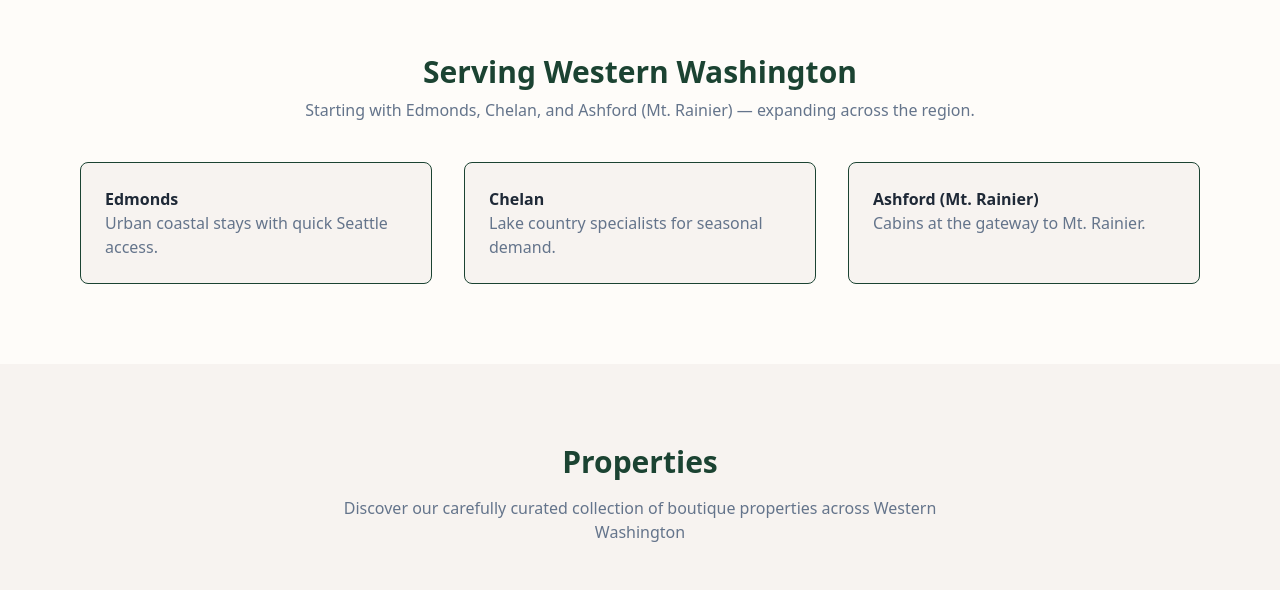
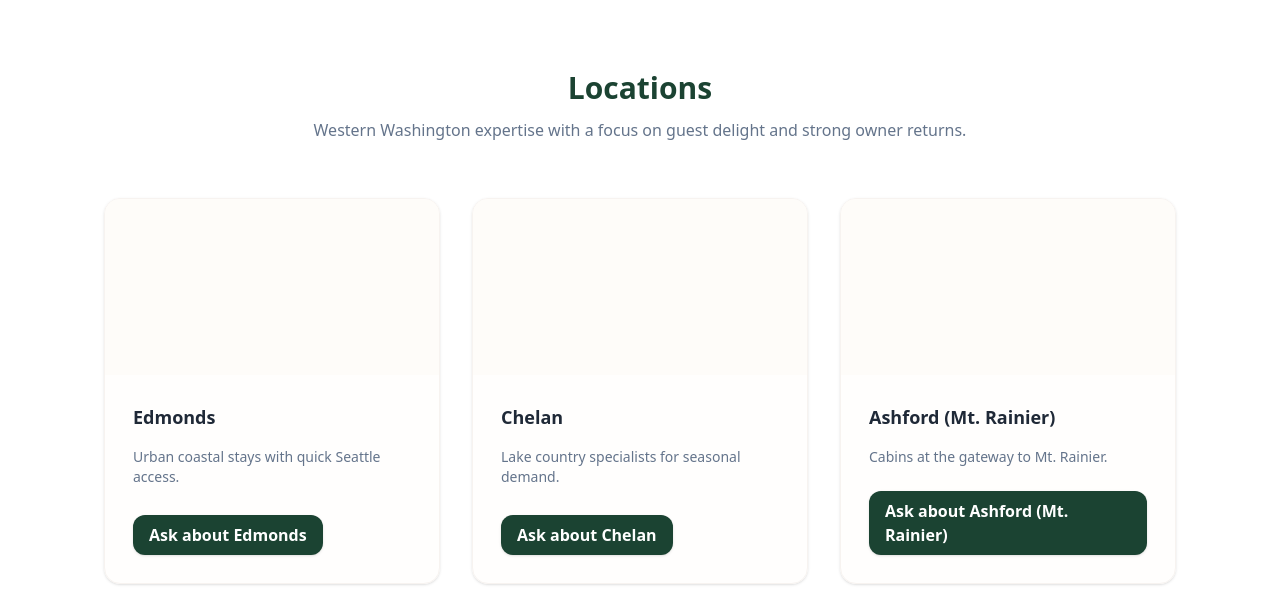
Before and after one commit to BlakeSanderson44/Host-With-Julia, a Next.js app: page / in a window 1280 px wide. Shown: the part 3009-3599 px from the top of the page. Built offline with nearby package versions, Linux system fonts and the light colour scheme.

Commit message:
Enhance locations section accessibility and content

```diff
--- a/components/LocationsSection.tsx
+++ b/components/LocationsSection.tsx
@@ -1,26 +1,120 @@
-interface LocationItem {
-  name: string;
-  description: string;
-}
+'use client';
 
-interface LocationsSectionProps {
-  locations: LocationItem[];
-}
+type AnyRecord = Record<string, unknown>;
+
+type LocationsSectionProps = {
+  locations: AnyRecord[] | undefined;
+};
+
+const getString = (value: unknown, fallback = ''): string =>
+  typeof value === 'string' ? value : fallback;
+
+const getArray = (value: unknown): unknown[] => (Array.isArray(value) ? value : []);
 
 export default function LocationsSection({ locations }: LocationsSectionProps) {
+  const safeLocations = Array.isArray(locations) ? locations : [];
+
+  const normalized = safeLocations.map((loc, index) => {
+    const name = getString(loc['name'] ?? loc['title'], `Location ${index + 1}`);
+    const image = getString(loc['image'] ?? loc['img'] ?? loc['photo']);
+
+    const altText =
+      getString(loc['alt'], '') ||
+      (name ? `${name} — scenic view` : 'Scenic Pacific Northwest view');
+
+    const blurb =
+      getString(loc['blurb'], '') ||
+      getString(loc['description'], '') ||
+      getString(loc['summary'], '');
+
+    const highlightSources: unknown[][] = [
+      getArray(loc['highlights']),
+      getArray(loc['bullets']),
+      getArray(loc['features']),
+    ];
+
+    const highlights = highlightSources
+      .flat()
+      .map((item) => (typeof item === 'string' ? item.trim() : ''))
+      .filter(Boolean)
+      .slice(0, 3);
+
+    return { name, image, altText, blurb, highlights };
+  });
+
   return (
-    <section id="locations" className="py-20">
-      <div className="max-w-6xl mx-auto px-4">
-        <h2 className="text-3xl font-bold text-forest text-center">Serving Western Washington</h2>
-        <p className="text-center text-slate mt-2">
-          Starting with Edmonds, Chelan, and Ashford (Mt. Rainier) — expanding across the region.
-        </p>
-        <div className="grid gap-8 md:grid-cols-3 mt-10">
-          {locations.map((location) => (
-            <div key={location.name} className="border border-forest bg-sand p-6 rounded-lg hover:shadow-lg transition">
-              <h3 className="font-semibold">{location.name}</h3>
-              <p className="text-slate">{location.description}</p>
-            </div>
+    <section id="locations" aria-labelledby="locations-heading" className="bg-white py-16 sm:py-24">
+      <div className="mx-auto max-w-6xl px-6 sm:px-10">
+        <header className="mx-auto mb-10 max-w-2xl text-center sm:mb-14">
+          <h2 id="locations-heading" className="text-3xl font-bold text-forest">
+            Locations
+          </h2>
+          <p className="mt-3 text-slate">
+            Western Washington expertise with a focus on guest delight and strong owner returns.
+          </p>
+        </header>
+
+        <div className="grid grid-cols-1 gap-6 sm:grid-cols-2 sm:gap-8 lg:grid-cols-3">
+          {normalized.map(({ name, image, altText, blurb, highlights }, idx) => (
+            <article
+              key={`${name}-${idx}`}
+              className="flex h-full flex-col overflow-hidden rounded-2xl border border-sand bg-cream/40 shadow"
+            >
+              {image ? (
+                <img
+                  src={image}
+                  alt={altText}
+                  className="h-44 w-full object-cover"
+                  loading={idx === 0 ? 'eager' : 'lazy'}
+                  decoding={idx === 0 ? 'sync' : 'async'}
+                />
+              ) : (
+                <div className="h-44 w-full bg-cream" aria-hidden="true" />
+              )}
+
+              <div className="flex grow flex-col gap-4 p-6 sm:p-7">
+                <h3 className="text-lg font-semibold text-charcoal">{name}</h3>
+                <p className="text-sm text-slate">
+                  {blurb || `Trusted hosting, local partnerships, and guest-loved stays in ${name}.`}
+                </p>
+
+                {highlights.length > 0 && (
+                  <ul className="mt-1 space-y-2">
+                    {highlights.map((highlight, highlightIndex) => (
+                      <li
+                        key={highlightIndex}
+                        className="flex items-start gap-2 text-sm text-charcoal"
+                      >
+                        <svg
+                          viewBox="0 0 24 24"
+                          aria-hidden="true"
+                          className="mt-0.5 h-4 w-4 shrink-0 text-forest"
+                        >
+                          <path
+                            d="M20 6L9 17l-5-5"
+                            fill="none"
+                            stroke="currentColor"
+                            strokeLinecap="round"
+                            strokeLinejoin="round"
+                            strokeWidth="2"
+                          />
+                        </svg>
+                        <span>{highlight}</span>
+                      </li>
+                    ))}
+                  </ul>
+                )}
+
+                <div className="mt-auto pt-2">
+                  <a
+                    href="#contact"
+                    className="inline-flex justify-center rounded-xl bg-forest px-4 py-2 font-semibold text-white shadow transition-[transform,opacity] duration-200 active:scale-95"
+                  >
+                    Ask about {name}
+                  </a>
+                </div>
+              </div>
+            </article>
           ))}
         </div>
       </div>
```
